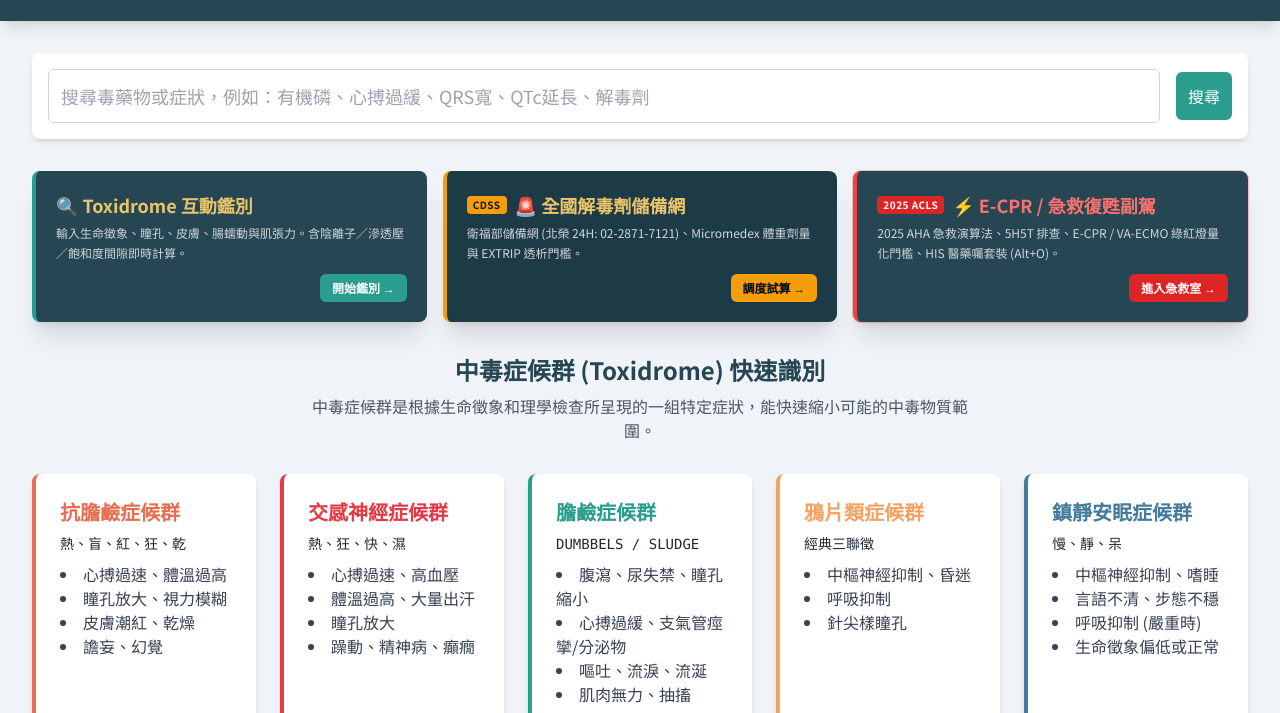
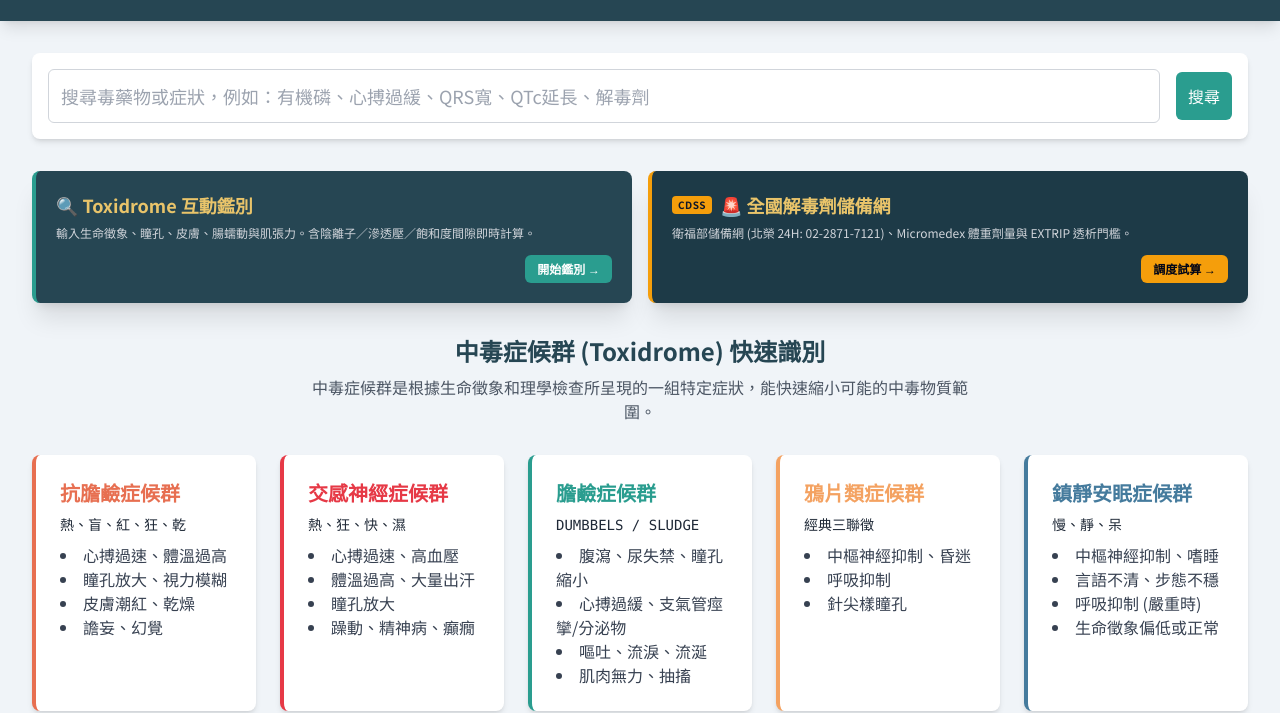
Before and after one commit to ck5227/toxicology, a plain HTML site: page index.html in a window 1280 px wide. Shown: the part 103-816 px from the top of the page. Drawn offline with Linux system fonts and the light colour scheme.

Commit message:
首頁：移除 E-CPR／葉克膜決策副駕入口
依作者指示移除首頁工具列的 E-CPR／急救復甦副駕卡片，
工具列改為兩欄（Toxidrome 鑑別、解毒劑儲備網）；
sitemap 一併移除 resus/。resus/ 頁面檔案暫留於 repo。

Co-Authored-By: Claude Opus 5.5 <noreply@anthropic.com>

```diff
--- a/index.html
+++ b/index.html
@@ -157,7 +157,7 @@
         transition: background-color 0.2s;
     }
     .detail-btn:hover { background-color: #1d3a47; }
-    /* 補上預先編譯 CSS 缺漏之 Tailwind 樣式（解毒劑儲備網、E-CPR 卡片），數值依 Tailwind 預設 */
+    /* 補上預先編譯 CSS 缺漏之 Tailwind 樣式（解毒劑儲備網卡片），數值依 Tailwind 預設 */
     .ring-1.ring-red-500\/30 { box-shadow: 0 0 0 1px rgb(239 68 68 / .3), 0 20px 25px -5px rgb(0 0 0 / .1), 0 8px 10px -6px rgb(0 0 0 / .1); }
     .text-red-400 { color: rgb(248 113 113); }
     .bg-red-600 { background-color: rgb(220 38 38); }
@@ -202,7 +202,7 @@
         <button id="searchButton" class="ml-4 p-3 bg-[#2a9d8f] text-white rounded-md hover:bg-[#207c70] transition duration-200">搜尋</button>
     </div>
 
-    <div class="grid grid-cols-1 md:grid-cols-3 gap-4 mb-8">
+    <div class="grid grid-cols-1 md:grid-cols-2 gap-4 mb-8">
         <a href="toxidrome/" class="block bg-[#264653] hover:bg-[#1d3a47] transition-all duration-200 rounded-lg shadow-xl p-5 text-white border-l-4 border-[#2a9d8f] hover:-translate-y-1">
             <div class="flex flex-col justify-between h-full gap-3">
                 <div>
@@ -232,20 +232,6 @@
             </div>
         </a>
 
-        <a href="resus/" class="block bg-[#264653] hover:bg-[#1d3a47] transition-all duration-200 rounded-lg shadow-xl p-5 text-white border-l-4 border-red-500 hover:-translate-y-1 ring-1 ring-red-500/30">
-            <div class="flex flex-col justify-between h-full gap-3">
-                <div>
-                    <div class="flex items-center gap-2">
-                        <span class="bg-red-600 text-white text-[10px] px-1.5 py-0.5 rounded font-black tracking-wider uppercase">2025 ACLS</span>
-                        <h2 class="text-lg font-bold text-red-400">⚡ E-CPR / 急救復甦副駕</h2>
-                    </div>
-                    <p class="text-xs text-gray-300 mt-1 leading-relaxed">2025 AHA 急救演算法、5H5T 排查、E-CPR / VA-ECMO 綠紅燈量化門檻、HIS 醫藥囑套裝 (Alt+O)。</p>
-                </div>
-                <div class="flex justify-end">
-                    <span class="bg-red-600 hover:bg-red-700 px-3 py-1.5 rounded-md font-bold text-xs whitespace-nowrap text-white">進入急救室 →</span>
-                </div>
-            </div>
-        </a>
     </div>
 
     <div id="noResults" class="hidden text-center py-16 text-gray-500">
```
Also changed, not shown: sitemap.xml (+0 -7 lines).
